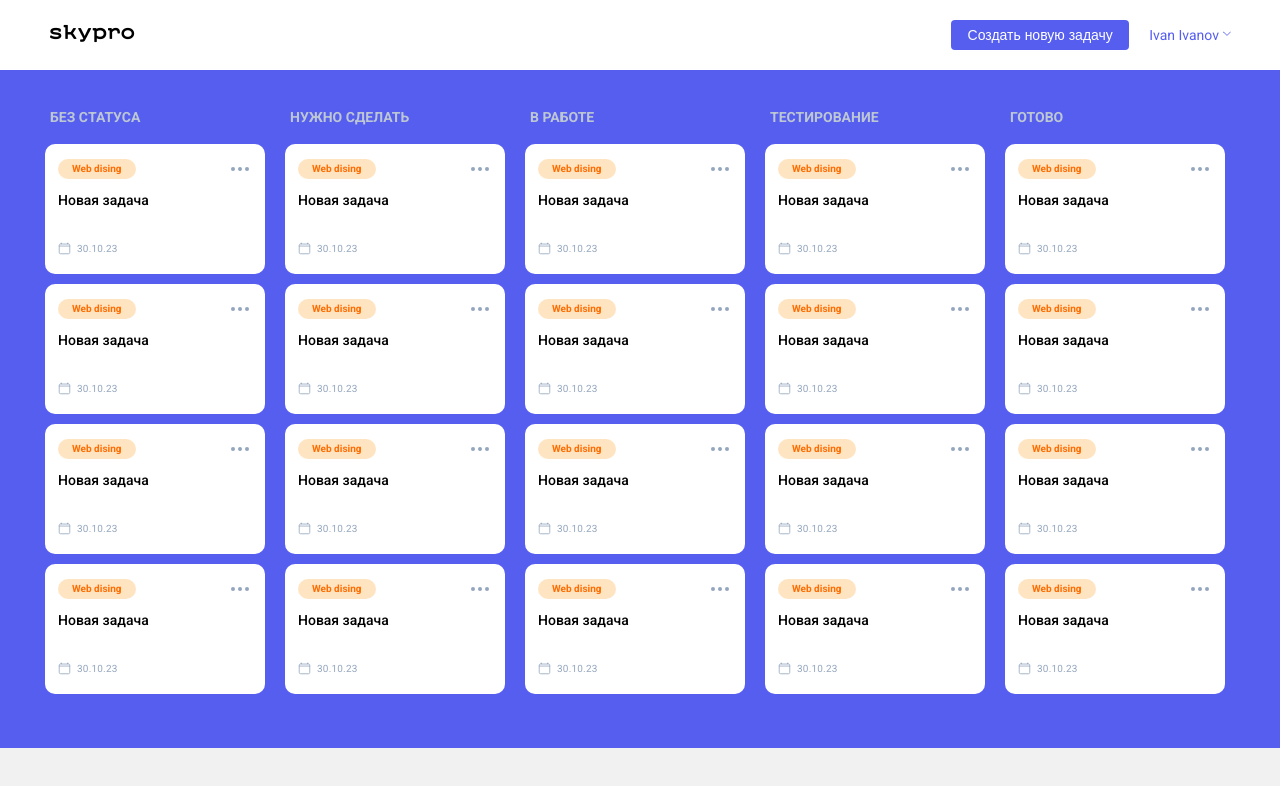
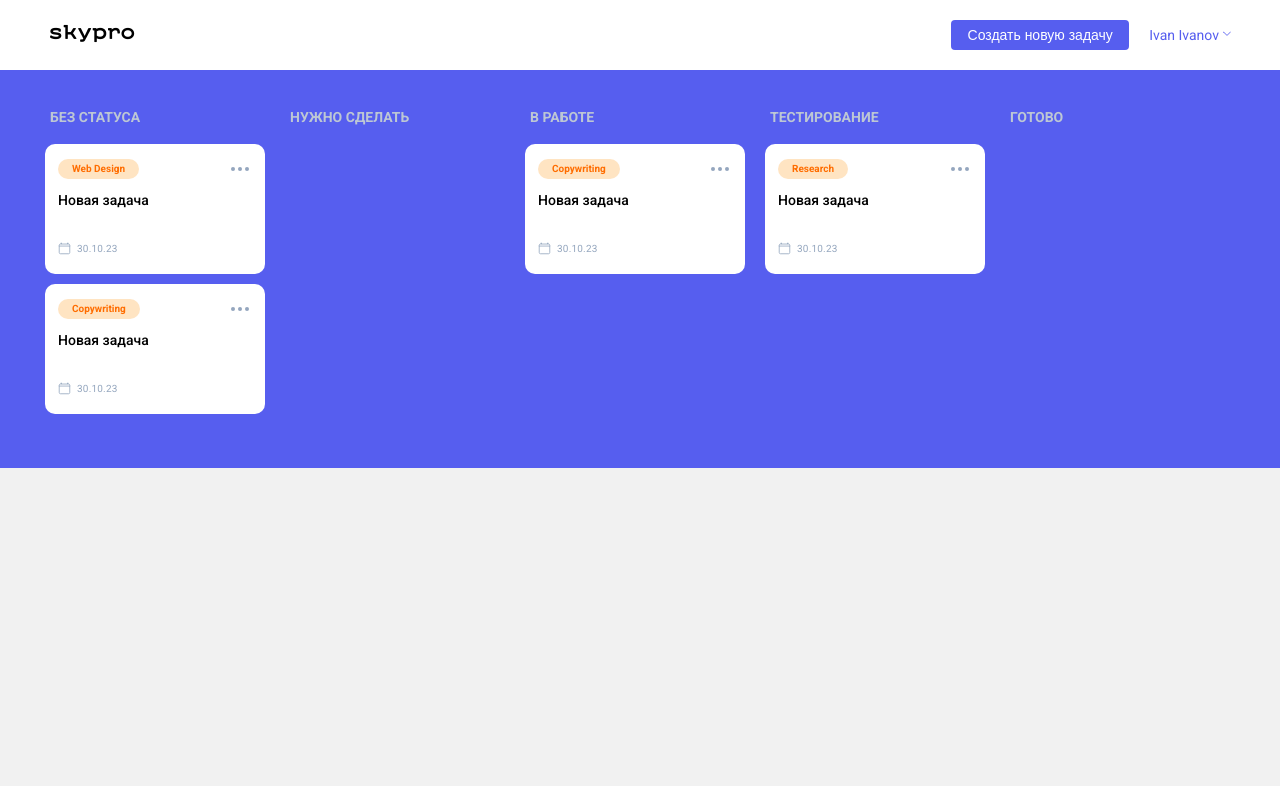
Before and after one commit to SonRayS/kanban, a React (Vite) app in the folder vite/: page / in a window 1280 px wide. Shown: the top 786 px of the page. Built offline with nearby package versions, Linux system fonts and the light colour scheme.

Commit message:
Loading,CreateNewTask, OpenWindowName = useState

```diff
--- a/vite/src/App.css
+++ b/vite/src/App.css
@@ -59,6 +59,10 @@ body {
 }
 
 .loading {
+    font-size: 14px;
+    font-weight: 600;
+    line-height: 1;
+    text-transform: uppercase;
     display: flex;
     flex-direction: column;
     flex-wrap: nowrap;
@@ -66,8 +70,12 @@ body {
     justify-content: center;
     align-items: center;
     list-style-type: none;
-    color: white;
-    font-family: "Roboto", Arial, Helvetica, sans-serif;
+    color: rgb(110, 110, 110);
+    margin-top: 64px;
+}
+
+.loading li {
+    margin-bottom: 16px;
 }
 
 ._hover01:hover {
--- a/vite/src/App.jsx
+++ b/vite/src/App.jsx
@@ -1,13 +1,36 @@
 import "./App.css";
-import MainHeader from "./components/Header/Header.jsx";
+import MainHeader from "./components/Header/header.jsx";
 import ColumnStatus from "./components/ColumnStatus/ColumnStatus.jsx";
 import MainContent from "./components/MainContent/MainContent.jsx";
 import PopExit from "./components/PopComponent/PopExit/PopExit.jsx";
 import PopNewCard from "./components/PopComponent/PopNewCard/PopNewCard.jsx";
 import PopBrowse from "./components/PopComponent/PopBrowse/PopBrowse.jsx";
-import LoadPage from "./components/Loading/LoadPage.jsx";
+import LoadPage from "./components/Loading/LoadingMassage/LoadPage.jsx";
+import CardList from "./data.js";
+import { useState, useEffect } from "react";
+
+const statusList = ["Без статуса", "Нужно сделать", "В работе", "Тестирование", "Готово"];
 
 function App() {
+    const [isLoading, setIsLoading] = useState(true);
+    useEffect(() => {
+        setTimeout(() => {
+            setIsLoading(false);
+        }, 2000);
+    }, []);
+
+    const [cards, setCards] = useState(CardList);
+    function addCard() {
+        const newCard = {
+            id: cards.length + 1,
+            theme: "Copywriting",
+            title: "Новая задача",
+            date: "30.10.23",
+            status: "Без статуса",
+        };
+        setCards([...cards, newCard]);
+    }
+
     return (
         <div className="wrapper">
             <>
@@ -17,16 +40,23 @@ function App() {
                 <PopBrowse />
                 {/*  ------POP------- */}
                 {/*  ------Header------- */}
-                <MainHeader />
+                <MainHeader addCard={addCard} />
                 {/*  ------Header------- */}
                 {/*  ------Column------- */}
-                <MainContent>
-                    <ColumnStatus status={"Без cтатуса"} />
-                    <ColumnStatus status={"Нужно сделать"} />
-                    <ColumnStatus status={"В работе"} />
-                    <ColumnStatus status={"Тестирование"} />
-                    <ColumnStatus status={"Готово"} />
-                </MainContent>
+
+                {isLoading ? (
+                    LoadPage()
+                ) : (
+                    <MainContent>
+                        {statusList.map((status) => (
+                            <ColumnStatus
+                                status={status}
+                                key={status}
+                                CardList={cards.filter((el) => el.status === status)}
+                            />
+                        ))}
+                    </MainContent>
+                )}
                 {/*  ------Column------- */}
             </>
         </div>
--- a/vite/src/components/ColumnStatus/ColumnStatus.jsx
+++ b/vite/src/components/ColumnStatus/ColumnStatus.jsx
@@ -1,6 +1,6 @@
 import CardForm from "../CardForm/CardFormItem.jsx";
 
-function ColumnStatus({ status }) {
+function ColumnStatus({ status, CardList }) {
     return (
         <>
             <div className="main__column column">
@@ -8,26 +8,14 @@ function ColumnStatus({ status }) {
                     <p>{status}</p>
                 </div>
                 <div className="cards">
-                    <CardForm
-                        statusTask={"Web dising"}
-                        taskType={"Новая задача"}
-                        date={"30.10.23"}
-                    />
-                    <CardForm
-                        statusTask={"Web dising"}
-                        taskType={"Новая задача"}
-                        date={"30.10.23"}
-                    />
-                    <CardForm
-                        statusTask={"Web dising"}
-                        taskType={"Новая задача"}
-                        date={"30.10.23"}
-                    />
-                    <CardForm
-                        statusTask={"Web dising"}
-                        taskType={"Новая задача"}
-                        date={"30.10.23"}
-                    />
+                    {CardList.map((el) => (
+                        <CardForm
+                            statusTask={el.theme}
+                            taskType={el.title}
+                            date={el.date}
+                            key={el.id}
+                        />
+                    ))}
                 </div>
             </div>
         </>
--- a/vite/src/components/Loading/LoadPage.jsx
+++ b/vite/src/components/Loading/LoadingMassage/LoadPage.jsx
@@ -1,9 +1,7 @@
-import { useState, useEffect } from "react";
-
 function LoadPage() {
     return (
         <div className="loading">
-            <li>Данные загружаются</li>
+            <li>Loading...</li>
             <img
                 src="/public/loading.gif"
                 alt=""
--- a/vite/src/components/header/header.jsx
+++ b/vite/src/components/header/header.jsx
@@ -1,6 +1,6 @@
 import { useState } from "react";
 
-function MainHeader() {
+function MainHeader({ addCard }) {
     const [isOpen, setIsOpen] = useState(false);
     const isOpenMenu = () => {
         setIsOpen((prevState) => !prevState);
@@ -36,8 +36,9 @@ function MainHeader() {
                         <button
                             className="header__btn-main-new _hover01"
                             id="btnMainNew"
+                            onClick={addCard}
                         >
-                            <a href="#popNewCard">Создать новую задачу</a>
+                            <a>Создать новую задачу</a>
                         </button>
 
                         <a
--- a/vite/src/data.js
+++ b/vite/src/data.js
@@ -1,16 +1,32 @@
-export const cardList = [
+const CardList = [
     {
         id: 1,
         theme: "Web Design",
-        title: "Название задачи",
-        date: "09.09.23",
-        status: "Нужно сделать",
+        title: "Новая задача",
+        date: "30.10.23",
+        status: "Без статуса",
     },
     {
         id: 2,
+        theme: "Copywriting",
+        title: "Новая задача",
+        date: "30.10.23",
+        status: "Без статуса",
+    },
+    {
+        id: 3,
         theme: "Research",
         title: "Новая задача",
-        date: "09.09.23",
-        status: "Нужно сделать",
+        date: "30.10.23",
+        status: "Тестирование",
+    },
+    {
+        id: 4,
+        theme: "Copywriting",
+        title: "Новая задача",
+        date: "30.10.23",
+        status: "В работе",
     },
 ];
+
+export default CardList;
```
